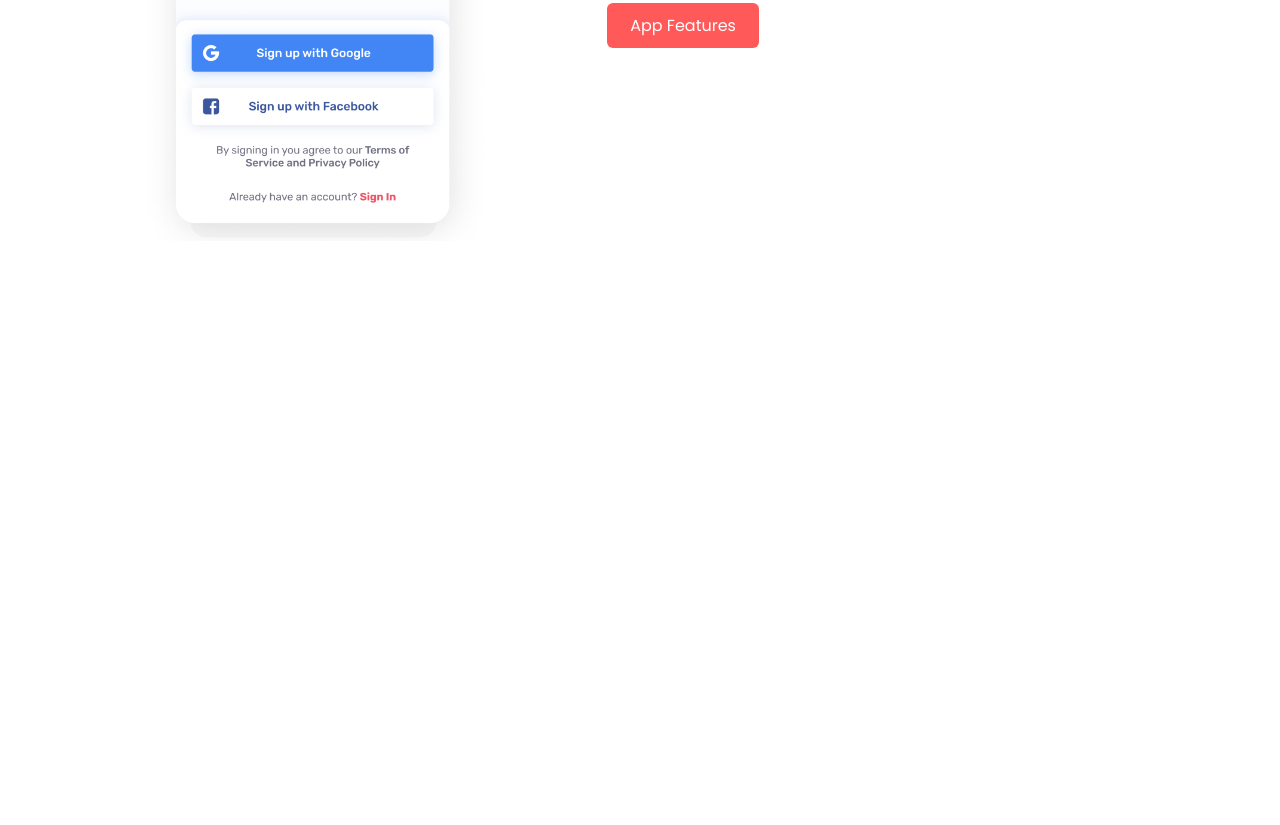
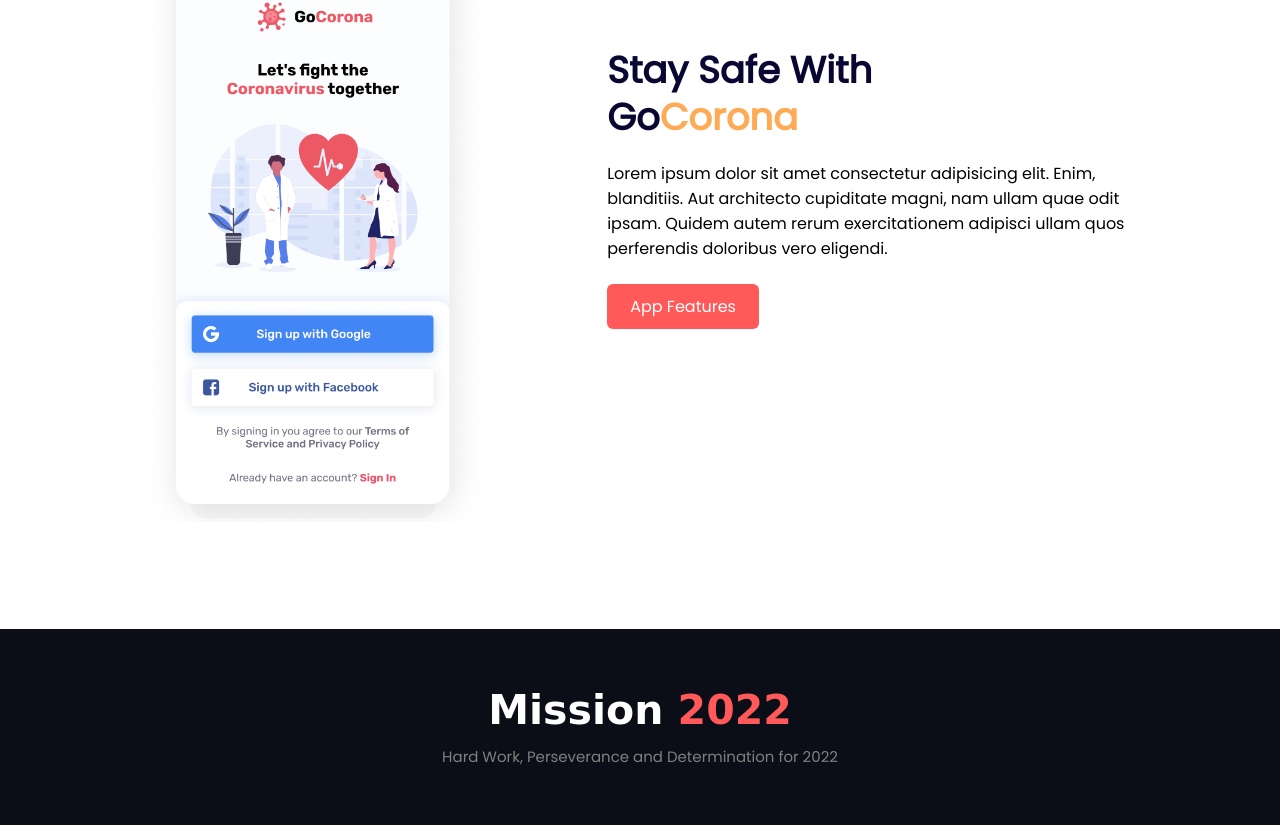
Before and after one commit to prapya625/Assignment-1---Portfulio-Website, a plain HTML site: page index.html in a window 1280 px wide. Shown: the part 2639-3464 px from the top of the page. Before the commit the page ends 2987 px from the top, so only its background shows below. Drawn offline with Linux system fonts and the light colour scheme; a web font is replaced by a local one.

Commit message:
Footer Section Added

```diff
--- a/CSS/style.css
+++ b/CSS/style.css
@@ -1,6 +1,6 @@
 @import url("https://fonts.googleapis.com/css2?family=Luxurious+Roman&display=swap");
 @import url("https://fonts.googleapis.com/css2?family=Poppins:wght@100;400&display=swap");
-
+@import url("https://fonts.googleapis.com/css2?family=Cedarville+Cursive&display=swap");
 :root {
   --base-red-color: #ff5959;
   --base-yellow-color: #ffab56;
@@ -158,7 +158,9 @@ section.description div.first {
   background-image: url("../Images/shape-1.png");
   background-repeat: no-repeat;
   background-size: 20%;
-  background-position-y: center;
+  background-position-y: 4%;
+  padding-top: 64px;
+  background-position-x: 6%;
 }
 
 section.description div.second {
@@ -167,6 +169,9 @@ section.description div.second {
   background-size: 20%;
   background-position-x: right;
   background-position-y: bottom;
+  background-position-y: 79%;
+  background-position-x: 92%;
+  padding-bottom: 163px;
 }
 
 .desc_con {
@@ -223,3 +228,28 @@ section.corona {
   padding-left: 0px;
   padding-bottom: 8px;
 }
+
+footer {
+  background: #0b0d17;
+  color: white;
+  padding: 57px 0;
+}
+
+h1.footer_heading {
+  text-align: center;
+  color: white;
+  padding-bottom: 11px;
+  font-family: var(--cursive-font);
+  font-size: 41px;
+}
+
+h1.footer_heading span {
+  color: #ff5959;
+  font-family: var(--cursive-font);
+}
+
+.footer_content {
+  text-align: center;
+  font-size: 15px;
+  color: gray;
+}
--- a/index.html
+++ b/index.html
@@ -159,6 +159,15 @@
     <!-- Corona App Build Section Ends Here -->
 
     <br><br><br><br>
+
+    <!-- Footer Section Starts Here -->
+    <footer>
+        <div class="container">
+            <h1 class="footer_heading">Mission <span class="footer-special_class"> 2022</span></h1>
+            <p class="footer_content">Hard Work, Perseverance and Determination for 2022</p>
+        </div>
+    </footer>
+    <!-- Footer Section Ends Here -->
 </body>
 
 </html>
```
